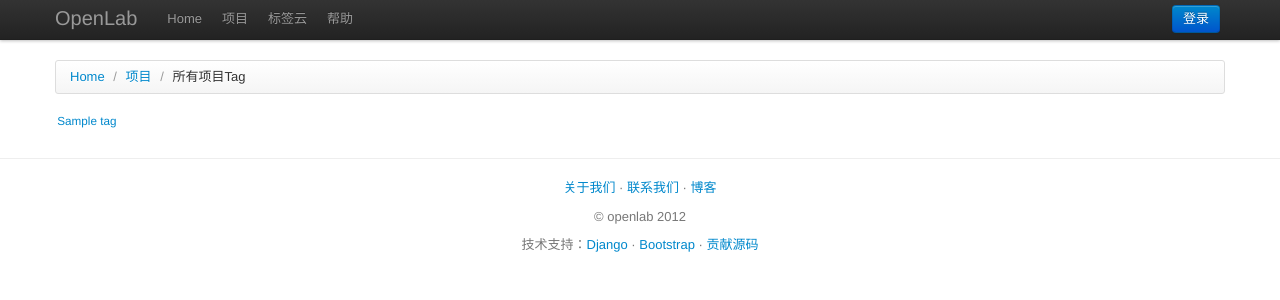
After one commit to wwq0327/open-lab, a Django app: template openclass/templates/tags/all_tags.html in a window 1280 px wide. The commit adds this page. Shown: the top 300 px of the page. Run offline with Django 3.2, Linux system fonts and the light colour scheme; the template is opened without the code that fills it: most values are stand-ins (such as "Sample title", 1, 10 or a date in 2020); parts of the project's set-up code (start-up, migrations or seed data) failed here and were passed over; some libraries are stand-ins or nearby versions.

Commit message:
全站tag云，浏览某个tag的所有项目功能上线

```diff
--- /dev/null
+++ b/openclass/apps/tags/urls.py
@@ -0,0 +1,6 @@
+from django.conf.urls.defaults import *
+
+urlpatterns = patterns('',
+                       url(r'^$', 'tags.views.all_tags', name='all_tags'),
+                       url(r'^(?P<tag>[^/]+)/$', 'tags.views.prj_tag', name="prj_tag"),
+)
--- a/openclass/media/css/main.css
+++ b/openclass/media/css/main.css
@@ -220,3 +220,20 @@ footer p {
     border-bottom: 1px dashed #ccc;
     margin-bottom: 3px;
 }
+
+/* clouds */
+#tag-cloud {
+        margin: 10px 0 10px 0;
+
+}
+
+#tag-cloud a {
+    margin: 0 0.2em;
+}
+
+.tag-cloud-0 { font-size: 60%;}
+.tag-cloud-1 { font-size: 90%;}
+.tag-cloud-2 { font-size: 120%;}
+.tag-cloud-3 { font-size: 150%;}
+.tag-cloud-4 { font-size: 180%;}
+.tag-cloud-5 { font-size: 210%;}
--- a/openclass/settings_local.py
+++ b/openclass/settings_local.py
@@ -146,6 +146,7 @@ INSTALLED_APPS = (
 #    'works',
     'projects',
     'static',
+    'tags',
 
     #added,
     'south',
@@ -209,6 +210,9 @@ EMAIL_HOST_PASSWORD = '5yh0dp3nk5m3'
 
 EMAIL_USE_TLS = True
 
+# tags
+TAG_LIST_LEVEL = 5
+
 ## CKEDITOR_CONFIGS = {
 ##     'default': {
 ##         'toolbar': 'Full',
--- a/openclass/templates/base.html
+++ b/openclass/templates/base.html
@@ -43,6 +43,9 @@
               <a href="{% url prj_create %}">发起项目</a>
             </li>
             {% endif %}
+            <li>
+              <a href="{% url all_tags %}">标签云</a>
+            </li>
             <li>
               <a href="#">帮助</a>
             </li>
--- a/openclass/templates/projects/_prj_page.html
+++ b/openclass/templates/projects/_prj_page.html
@@ -13,7 +13,7 @@
   <p> {{ p.content_html|safe }}</p>
   {% if p.obj_tags %}
   <p><i class="icon-tags"></i> {% for tag in p.obj_tags %}
-    <a href="#{{ tag }}"> {{ tag }} </a>
+    <a href="{% url prj_tag tag %}"> {{ tag }} </a>
     {% endfor %}
   </p>
   {% else %}
--- a/openclass/templates/projects/index.html
+++ b/openclass/templates/projects/index.html
@@ -11,7 +11,7 @@
         <li>
             <a href="{% url prj_index %}">项目</a> <span class="divider">/</span>
         </li>
-        <li class="active">所有项目</li>
+        <li class="active">{% if tag %}含“<em><b>{{ tag }}</b></em>”的项目{% else %}所有项目{% endif %}</li>
     </ul>
 {% endblock %}
 
--- /dev/null
+++ b/openclass/templates/tags/all_tags.html
@@ -0,0 +1,25 @@
+{% extends "tags/sub_base.html" %}
+
+{% block main %}
+{% block content_title %}
+    <ul class="breadcrumb">
+        <li>
+            <a href="{% url h_index %}">Home</a> <span class="divider">/</span>
+        </li>
+        <li>
+            <a href="{% url prj_index %}">项目</a> <span class="divider">/</span>
+        </li>
+        <li class="active">所有项目Tag</li>
+    </ul>
+{% endblock %}
+
+<div id="tag-cloud">
+  {% if clouds %}
+    {% for tag in clouds %}
+      <a href="{% url prj_tag  tag.name %}" class="tag-cloud-{{ tag.font_size }}">{{ tag.name }}</a>
+    {% endfor %}
+  {% else %}
+    <p>暂时还没有Tag... ... </p>
+{% endif %}
+</div>
+{% endblock %}
--- /dev/null
+++ b/openclass/templates/tags/sub_base.html
@@ -0,0 +1 @@
+{% extends "base.html" %}
--- a/openclass/urls.py
+++ b/openclass/urls.py
@@ -13,6 +13,7 @@ urlpatterns = patterns('',
                        url(r'^$', include('home.urls')),
                        #url(r'^works/', include('works.urls')),
                        url(r'^projects/', include('projects.urls')),
+                       url(r'^tags/', include('tags.urls')),
 )
 
 #static page
```
Also changed, not shown: openclass/apps/tags/views.py (added, +40 -0 lines), openclass/apps/tags/__init__.py (added).
